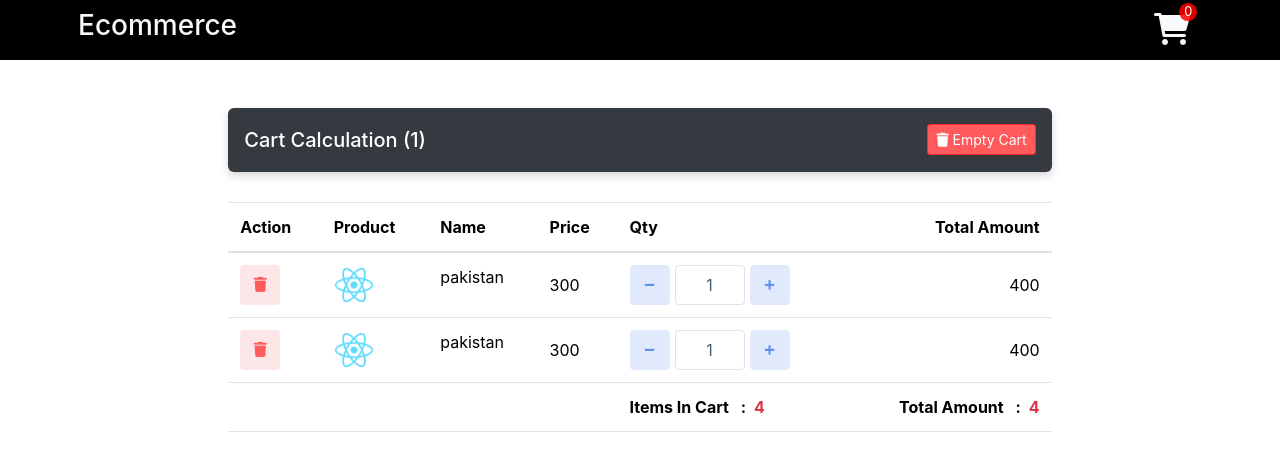
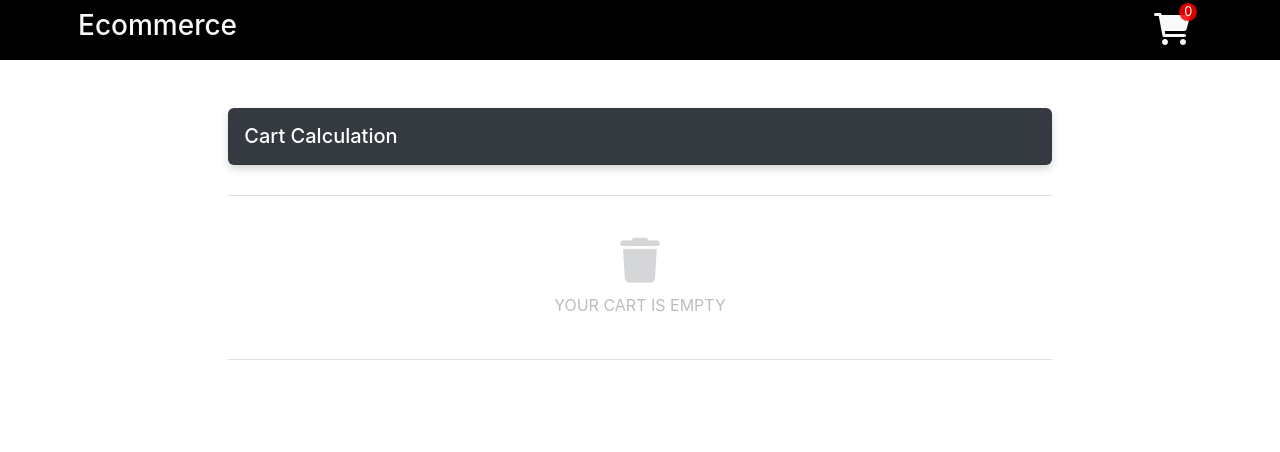
Before and after one commit to Jalalhussain1/REDUX-TOOLKIT, a React (Create React App) app in the folder client/: page /cart in a window 1280 px wide. Shown: the top 452 px of the page. Built offline with nearby package versions, Linux system fonts and the light colour scheme.

Commit message:
add some logic in our project

```diff
--- a/client/src/components/CartDetails.js
+++ b/client/src/components/CartDetails.js
@@ -1,8 +1,23 @@
 import React from 'react';
 import './Cartstyle.css'
+import { useDispatch, useSelector } from 'react-redux';
+import { addToCart, removeToCart } from '../redux/feature/cartSlice';
 
 const CartDetails = () => {
-  const arr = [0,1];
+  const { carts } = useSelector((state) => state.carts);
+
+  const dispatch = useDispatch();
+
+  // add to cart
+  const handleIncrement = (e) => {
+    dispatch(addToCart(e))
+  }
+
+  // remove to cart
+  const handleDecrement = (e) => {
+    dispatch(removeToCart(e))
+  }
+
 
   return (
     <>
@@ -10,8 +25,8 @@ const CartDetails = () => {
         <div className='col-md-8 mt-5 mb-5 CardDetails'>
           <div className='card'>
             <div className='card-header bg-dark p-3 d-flex justify-content-between align-items-center'>
-              <h5 className='text-white m-0'>Cart Calculation (1)</h5>
-              {arr.length > 0 ? (
+              <h5 className='text-white m-0'>Cart Calculation{carts.length >0 ? `(${carts.length})` : ''}</h5>
+              {carts.length > 0 ? (
                 <button className='btn btn-danger btn-sm'>
                   <i className="fa-solid fa-trash"></i>
                   <span> Empty Cart</span>
@@ -22,7 +37,7 @@ const CartDetails = () => {
             </div>
           </div>
           <div className='card-body p-0'>
-            {arr.length === 0 ? (
+            {carts.length === 0 ? (
               <table className='table cart-table mb-0'>
                 <tbody>
                   <tr>
@@ -50,32 +65,34 @@ const CartDetails = () => {
                   </tr>
                 </thead>
                 <tbody>
-                  {arr.map((data, index) => (
+                  {carts.map((data, index) => (
                     <tr key={index}>
                       <td>
-                        <button className='prdct-delete'>
+                        <button className='prdct-delete'
+                        onClick={()=>handleDecrement(data.id)}
+                        >
                           <i className="fa-solid fa-trash"></i>
                         </button>
                       </td>
                       <td>
                         <div className='product-img img '>
-                          <img src='/logo192.png' alt='Product' className='img-fluid' />
+                          <img src={data.imgdata} alt='Product' className='img-fluid' />
                         </div>
                       </td>
-                      <td><div className='product-name'><p>pakistan</p></div></td>
-                      <td>300</td>
+                      <td><div className='product-name'><p>{data.dish}</p></div></td>
+                      <td>{data.price}</td>
                       <td>
                         <div className='prdct-qty-container'>
                           <button className='prdct-qty-btn' type='button'>
                             <i className='fa fa-minus'></i>
                           </button>
-                          <input type='text' className='qty-input-box' value={1} disabled name='' id='' />
-                          <button className='prdct-qty-btn' type='button'>
-                            <i className='fa fa-plus'></i>
+                          <input type='text' className='qty-input-box' value={data.qnty} disabled name='' id='' />
+                          <button className='prdct-qty-btn' type='button' onClick={() => handleIncrement(data)}>
+                            <i className='fa fa-plus' ></i>
                           </button>
                         </div>
                       </td>
-                      <td className='text-right'>400</td>
+                      <td className='text-right'>{data.qnty * data.price}</td>
                     </tr>
                   ))}
                 </tbody>
--- a/client/src/components/Headers.js
+++ b/client/src/components/Headers.js
@@ -6,7 +6,7 @@ import {NavLink} from  'react-router-dom'
 
 const Headers = () => {
   const {carts} = useSelector((state)=>state.carts);
-  console.log(carts);
+
   return (
     <Navbar style={{height:'60px',background:'black',color:'white'}}>
     <Container>
--- a/client/src/redux/feature/cartSlice.js
+++ b/client/src/redux/feature/cartSlice.js
@@ -1,20 +1,38 @@
-import {createSlice} from '@reduxjs/toolkit'
+import { createSlice } from '@reduxjs/toolkit';
 
-const initialState  ={
-    carts:[]
-}
+const initialState = {
+  carts: [],
+};
+
 // cart slice
 const cartSlice = createSlice({
-    name:'cartSlice',
-    initialState,
-    reducers:{
+  name: 'cartSlice',
+  initialState,
+  reducers: {
+    // Add to cart
+    addToCart: (state, action) => {
+      const IteamIndex = state.carts.findIndex(
+        (iteam) => iteam.id === action.payload.id
+      );
 
-        //add to cart
-        addToCart:(state,action) => {
-          state.carts = [...state.carts,action.payload]
+      if (IteamIndex >= 0) {
+        // If the item exists, increase its quantity
+        state.carts[IteamIndex].qnty += 1;
+      } else {
+        // If the item does not exist, add it with quantity = 1
+        const temp = { ...action.payload, qnty: 1 };
+        state.carts.push(temp);
+      }
+    },
 
-        }
+    // remove particular items
+    removeToCart:(state,action) => {
+        const data = state.carts.filter((ele)=>ele.id  !== action.payload);
+        state.carts = data
     }
-})
-export const {addToCart} = cartSlice.actions;
+
+  },
+});
+
+export const { addToCart, removeToCart } = cartSlice.actions;
 export default cartSlice.reducer;
```
